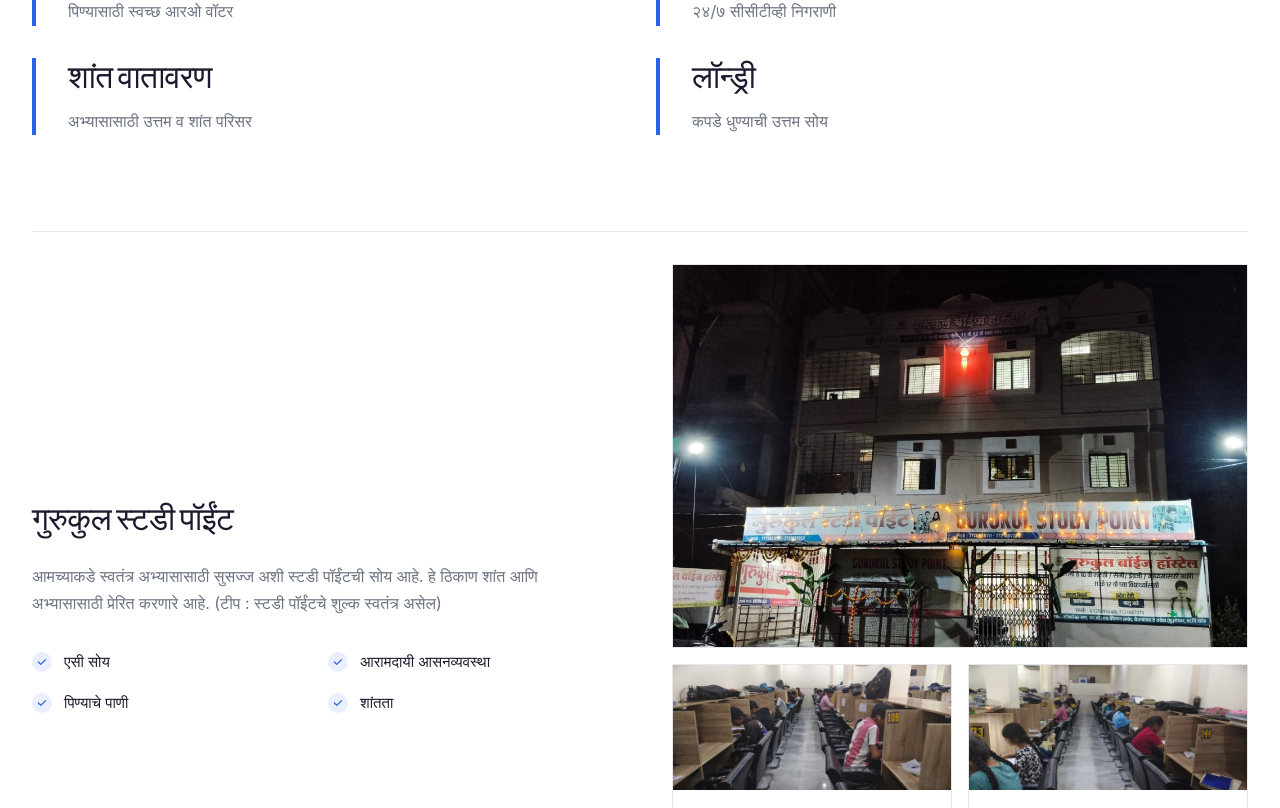
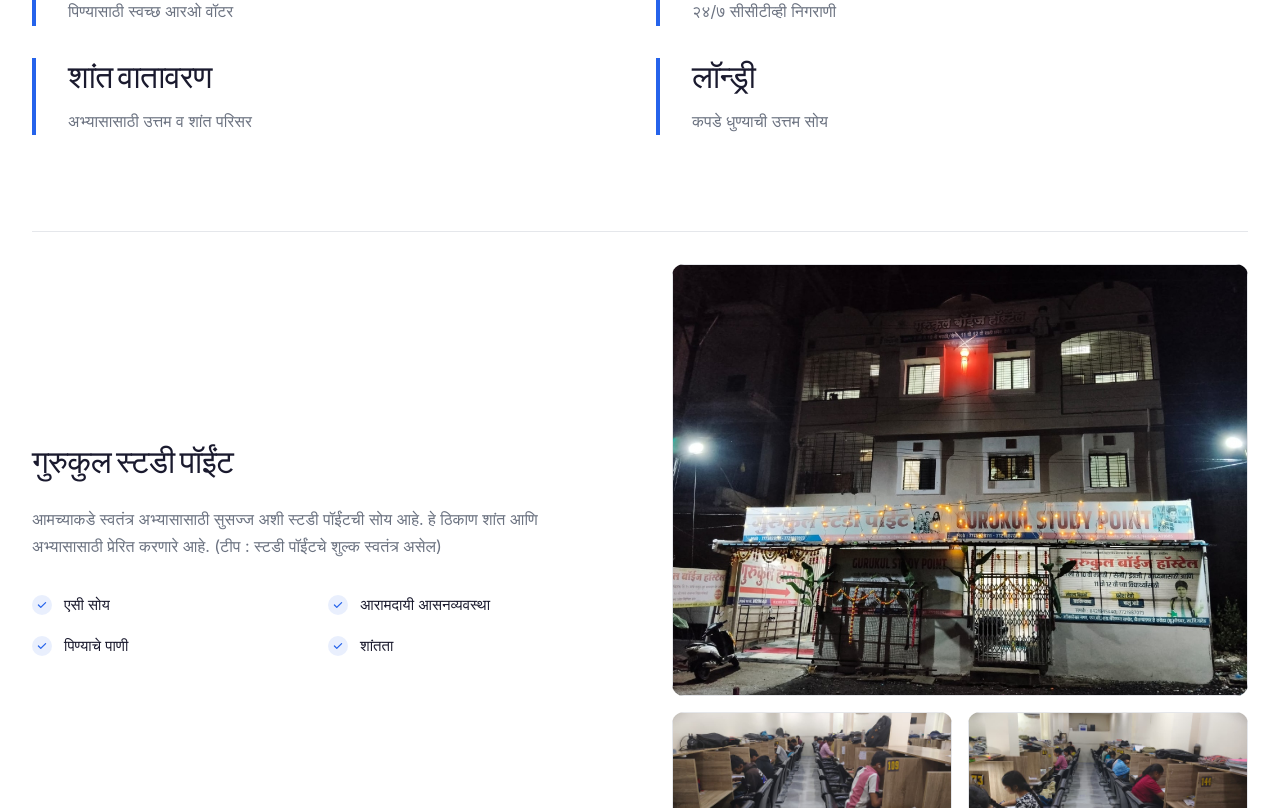
Before and after one commit to Codergirl-cyber/Website-for-hostel, a React (Vite) app: page / in a window 1280 px wide. Shown: the part 1992-2800 px from the top of the page. Built offline with nearby package versions, Linux system fonts and the light colour scheme; no server answers; a web font is replaced by a local one.

Commit message:
refactor study section image layout and navbar logo

```diff
--- a/src/components/Facilities.jsx
+++ b/src/components/Facilities.jsx
@@ -82,29 +82,29 @@
               {/* Right: Image Grid - Responsive */}
               <div className="lg:w-1/2 order-1 lg:order-2 w-full">
                 <div className="grid grid-cols-1 sm:grid-cols-2 gap-3 sm:gap-4">
-                  <div className="col-span-1 sm:col-span-2 relative overflow-hidden group h-64 sm:h-80 md:h-96">
+                  <div className="col-span-1 sm:col-span-2 relative overflow-hidden group rounded-xl self-start">
                     <img
                       src={studyPointImg}
                       alt="Gurukul Study Point Area"
-                      className="w-full h-full object-cover transition-transform duration-700 group-hover:scale-110"
+                      className="w-full transition-transform duration-700 group-hover:scale-110"
                     />
-                    <div className="absolute inset-0 border border-[#e5e7eb]" />
+                    <div className="absolute inset-0 border border-[#e5e7eb] pointer-events-none" />
                   </div>
-                  <div className="col-span-1 relative overflow-hidden group h-64 sm:h-72">
+                  <div className="col-span-1 relative overflow-hidden group rounded-xl self-start">
                     <img
                       src={studyPoint2}
                       alt="Study Area"
-                      className="w-full h-full object-cover transition-transform duration-700 group-hover:scale-110"
+                      className="w-full transition-transform duration-700 group-hover:scale-110"
                     />
-                    <div className="absolute inset-0 border border-[#e5e7eb]" />
+                    <div className="absolute inset-0 border border-[#e5e7eb] pointer-events-none" />
                   </div>
-                  <div className="col-span-1 relative overflow-hidden group h-64 sm:h-72">
+                  <div className="col-span-1 relative overflow-hidden group rounded-xl self-start">
                     <img
                       src={studyPoint3}
                       alt="Office Area"
-                      className="w-full h-full object-cover transition-transform duration-700 group-hover:scale-110"
+                      className="w-full transition-transform duration-700 group-hover:scale-110"
                     />
-                    <div className="absolute inset-0 border border-[#e5e7eb]" />
+                    <div className="absolute inset-0 border border-[#e5e7eb] pointer-events-none" />
                   </div>
                 </div>
               </div>
--- a/src/components/Navbar.jsx
+++ b/src/components/Navbar.jsx
@@ -29,11 +29,12 @@
         <div className="max-w-7xl mx-auto flex justify-between items-center h-16">
           {/* Logo */}
           <div className="flex-shrink-0 flex items-center">
-            <a href="#home" className="flex items-center gap-3 group">
+            <a href="#home" className="flex items-center gap-3">
               <img
                 src="/logo.png"
                 alt="Gurukul Boys Hostel Logo"
-                className="h-10 w-10 object-contain transition-transform duration-300 group-hover:scale-105 max-h-10 max-w-10"
+                className="h-14 w-auto max-w-none"
+                style={{ height: '56px', width: 'auto', maxWidth: 'none' }}
               />
               <span className="text-lg font-600 text-[#1a1a2e] transition-colors duration-300 hidden sm:block">
                 GURUKUL
```
Also changed, not shown: 1 other file (tests, documents, lock files or other folders).
